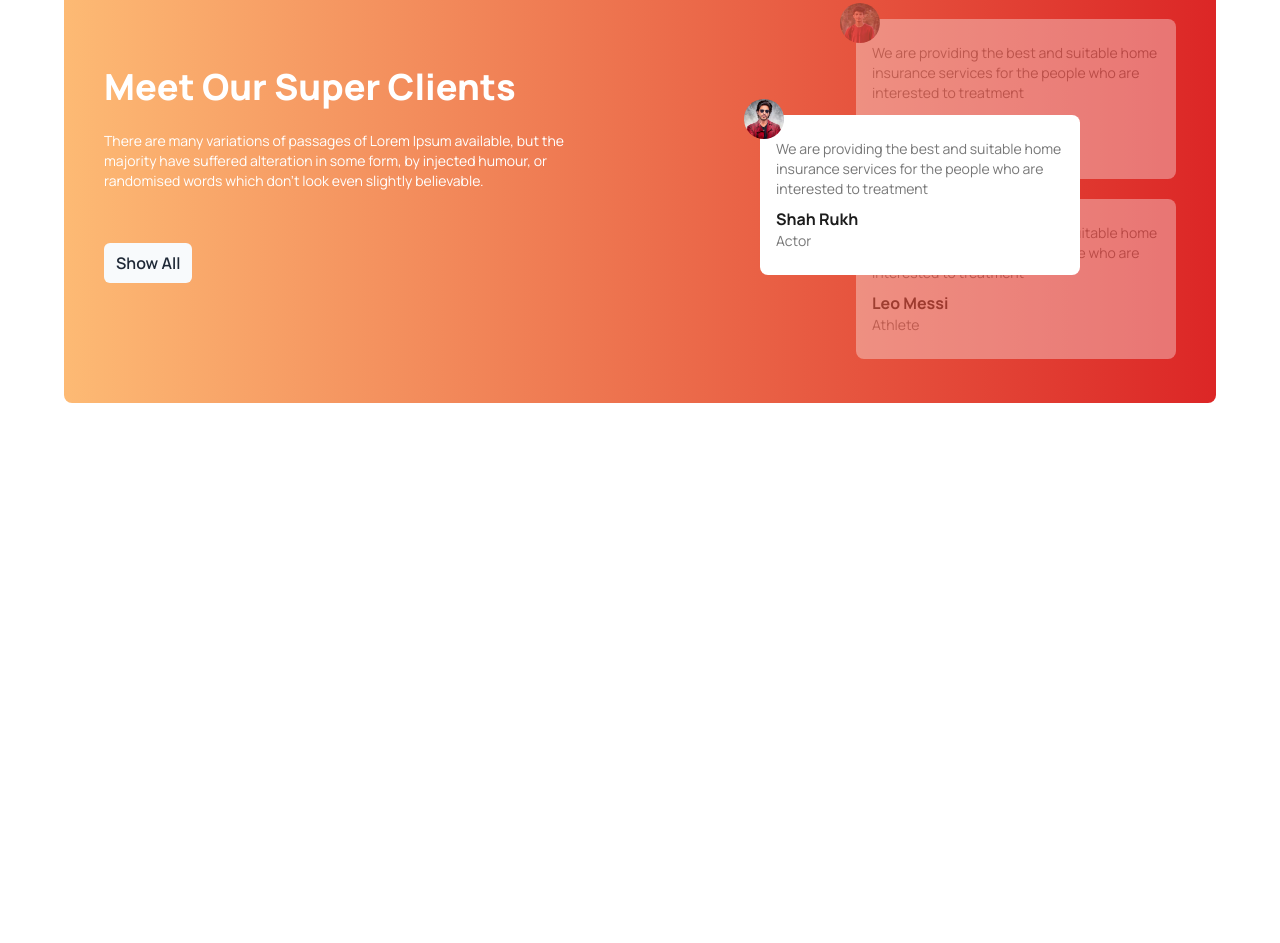
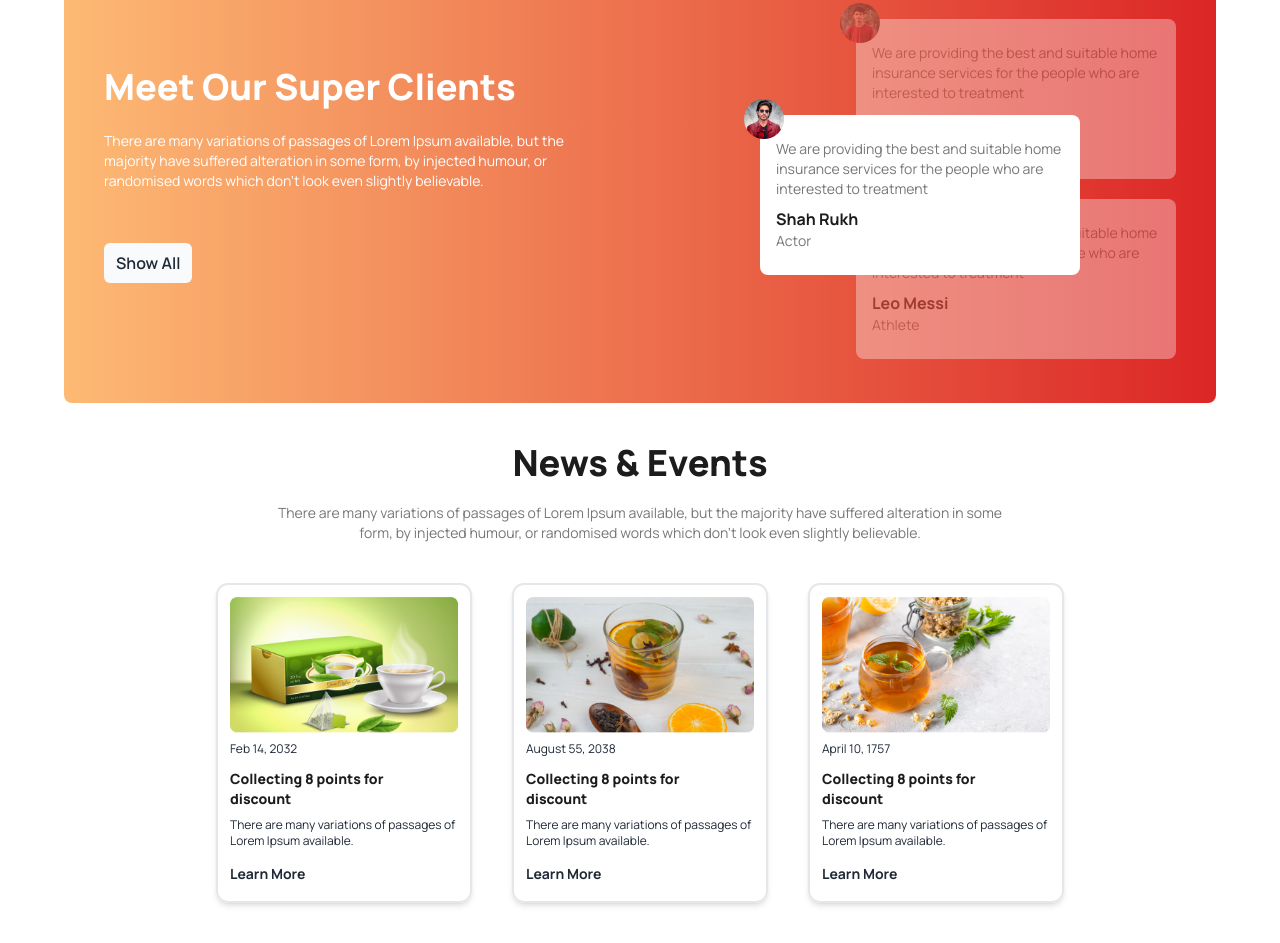
Before and after one commit to fajlerabbifahim/Tea-House-With-Tailwind, a plain HTML site: page index.html in a window 1280 px wide. Shown: the part 1657-2600 px from the top of the page. Before the commit the page ends 2100 px from the top, so only its background shows below. Drawn offline with nearby package versions, Linux system fonts and the light colour scheme.

Commit message:
News And Event section added

```diff
--- a/index.html
+++ b/index.html
@@ -374,6 +374,101 @@
           </div>
         </div>
       </section>
+
+      <!-- ================= News And Event Section=============== -->
+
+      <section class="mb-10">
+        <!-- News Header Part -->
+        <div
+          class="flex flex-col justify-center items-center text-center mt-10 mb-10"
+        >
+          <h1 class="text-4xl text-[#1c1c1c] font-extrabold mb-5">
+            News & Events
+          </h1>
+          <p class="max-w-3xl text-[#777777] px-2 text-sm">
+            There are many variations of passages of Lorem Ipsum available, but
+            the majority have suffered alteration in some form, by injected
+            humour, or randomised words which don't look even slightly
+            believable.
+          </p>
+        </div>
+
+        <!-- News Card Part -->
+        <div
+          class="flex justify-center gap-10 items-center flex-col md:flex-row"
+        >
+          <!-- card 1 -->
+
+          <div
+            class="border border-2 border-gray-200 rounded-xl shadow-md w-64 h-80"
+          >
+            <div class="p-3">
+              <img
+                class="max-w-full mx-auto"
+                src="images/news-1.png"
+                alt="american-times"
+              />
+              <h5 class="text-xs mt-2">Feb 14, 2032</h5>
+              <h1 class="text-sm mt-3 font-extrabold text-[#1c1c1c]">
+                Collecting 8 points for <br />
+                discount
+              </h1>
+              <p class="text-xs mt-2 mb-3">
+                There are many variations of passages of Lorem Ipsum available.
+              </p>
+              <a class="text-sm hover:underline font-bold delay-500" href="#">
+                Learn More</a
+              >
+            </div>
+          </div>
+          <!-- card 2 -->
+          <div
+            class="border border-2 border-gray-200 rounded-xl shadow-md w-64 h-80"
+          >
+            <div class="p-3">
+              <img
+                class="max-w-full mx-auto"
+                src="images/news-2.png"
+                alt="american-times"
+              />
+              <h5 class="text-xs mt-2">August 55, 2038</h5>
+              <h1 class="text-sm mt-3 font-extrabold text-[#1c1c1c]">
+                Collecting 8 points for <br />
+                discount
+              </h1>
+              <p class="text-xs mt-2 mb-3">
+                There are many variations of passages of Lorem Ipsum available.
+              </p>
+              <a class="text-sm hover:underline font-bold delay-500" href="#">
+                Learn More</a
+              >
+            </div>
+          </div>
+          <!-- card 3 -->
+          <div
+            class="border border-2 border-gray-200 rounded-xl shadow-md w-64 h-80"
+          >
+            <div class="p-3">
+              <img
+                class="max-w-full mx-auto"
+                src="images/news-3.png"
+                alt="american-times"
+              />
+              <h5 class="text-xs mt-2">April 10, 1757</h5>
+              <h1 class="text-sm mt-3 font-extrabold text-[#1c1c1c]">
+                Collecting 8 points for <br />
+                discount
+              </h1>
+              <p class="text-xs mt-2 mb-3">
+                There are many variations of passages of Lorem Ipsum available.
+              </p>
+              <a class="text-sm hover:underline font-bold delay-500" href="#">
+                Learn More</a
+              >
+            </div>
+          </div>
+        </div>
+      </section>
     </main>
     <footer></footer>
   </body>
```
